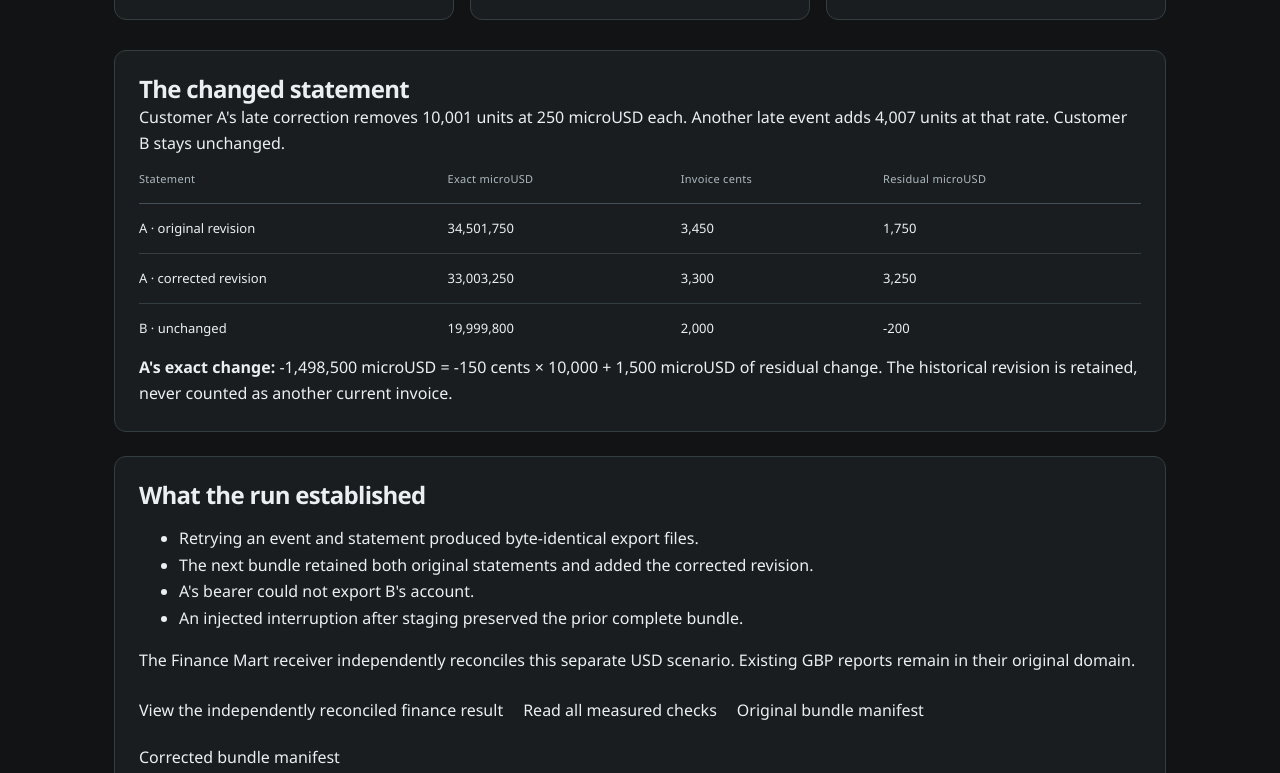
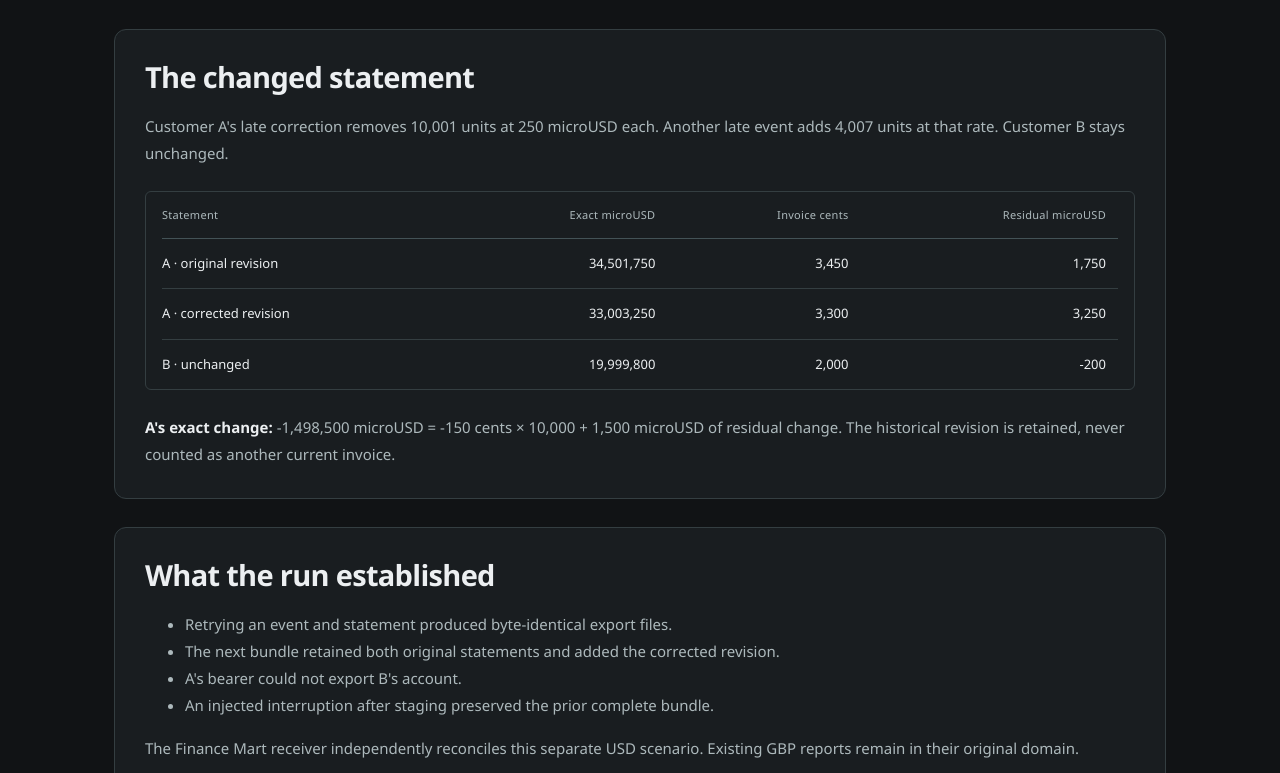
Before and after one commit to VasilenData/usage-metering-platform, a website: page web/finance-bridge/index.html in a window 1280 px wide. Shown: the part 736-1509 px from the top of the page. Drawn offline with Linux system fonts and the light colour scheme; a web font is replaced by a local one.

Commit message:
Polish the billing correction walkthrough

```diff
--- a/web/finance-bridge/index.html
+++ b/web/finance-bridge/index.html
@@ -3,9 +3,9 @@
 <head><meta charset="utf-8"><meta name="viewport" content="width=device-width,initial-scale=1">
 <meta name="description" content="Trace a late usage correction through immutable statements, exact money units and a versioned Finance Mart export. Synthetic local evidence.">
 <title>Meterwork → Finance · Follow the correction</title>
-<link rel="stylesheet" href="../styles.css?v=4">
+<link rel="stylesheet" href="../styles.css?v=5">
 <style>main{max-width:1100px;margin:auto;padding:30px 24px 60px}.intro{max-width:760px}.intro h1{font-size:clamp(2.3rem,6vw,4rem);line-height:1.08;margin:24px 0}.intro p{line-height:1.7}.steps{display:grid;grid-template-columns:repeat(3,1fr);gap:16px;margin:30px 0}.steps article{padding:22px}.steps h2{font-size:1.15rem}.proof{padding:24px;margin:24px 0}.proof p,.proof li{line-height:1.65}.links{display:flex;gap:20px;flex-wrap:wrap;margin:24px 0}td,th{padding:14px 12px}code{overflow-wrap:anywhere}.scope{border-left:3px solid #b9aa7e;padding-left:18px}@media(max-width:720px){.steps{grid-template-columns:1fr}.table-scroll{overflow-x:auto}}a{color:inherit}</style></head>
-<body><a class="skip-link" href="#main">Skip to content</a>
+<body class="bridge-page"><a class="skip-link" href="#main">Skip to content</a>
 <header class="topbar"><a class="brand" href="../">meterwork <span class="edition">ENGINEERING LAB</span></a><a class="text-link" href="https://github.com/VasilenData/usage-metering-platform/blob/main/docs/FINANCE_BRIDGE.md">Inspect the engineering ↗</a></header>
 <main id="main"><section class="intro"><span class="eyebrow">USAGE → STATEMENT → FINANCE</span><h1>Follow one correction.<br>Keep every cent explainable.</h1>
 <p>An API request arrives late. Another is corrected. The original statement must remain reproducible, the next delivery must be complete, and finance must understand exactly why its balance changed.</p>
@@ -15,7 +15,7 @@
 <div class="table-scroll"><table><caption class="sr-only">Actual exported statement totals and explicit invoice policy</caption><thead><tr><th>Statement</th><th>Exact microUSD</th><th>Invoice cents</th><th>Residual microUSD</th></tr></thead><tbody><tr><td>A · original revision</td><td>34,501,750</td><td>3,450</td><td>1,750</td></tr><tr><td>A · corrected revision</td><td>33,003,250</td><td>3,300</td><td>3,250</td></tr><tr><td>B · unchanged</td><td>19,999,800</td><td>2,000</td><td>-200</td></tr></tbody></table></div>
 <p><strong>A's exact change:</strong> -1,498,500 microUSD = -150 cents × 10,000 + 1,500 microUSD of residual change. The historical revision is retained, never counted as another current invoice.</p></section>
 <section class="panel proof"><h2>What the run established</h2><ul><li>Retrying an event and statement produced byte-identical export files.</li><li>The next bundle retained both original statements and added the corrected revision.</li><li>A's bearer could not export B's account.</li><li>An injected interruption after staging preserved the prior complete bundle.</li></ul><p>The Finance Mart receiver independently reconciles this separate USD scenario. Existing GBP reports remain in their original domain.</p>
-<div class="links"><a href="https://vasilendata.github.io/ecommerce-finance-mart/meterwork-bridge/2026-11-15/">View the independently reconciled finance result</a><a href="report.json">Read all measured checks</a><a href="bundle-001/manifest.json">Original bundle manifest</a><a href="bundle-002/manifest.json">Corrected bundle manifest</a></div>
+<div class="links"><a href="https://vasilendata.github.io/ecommerce-finance-mart/meterwork-bridge/">View the independently reconciled finance result</a><a href="report.json">Read all measured checks</a><a href="bundle-001/manifest.json">Original bundle manifest</a><a href="bundle-002/manifest.json">Corrected bundle manifest</a></div>
 <div class="links"><a href="bundle-002/accounts.json">Account mapping</a><a href="bundle-002/statements.json">Exact statement history</a><a href="bundle-002/source_snapshots.json">Scoped usage and prices</a></div></section>
 <section class="intro"><h2>Boundaries worth stating</h2><p>This is a bounded statement export, not a live CDC system. Each account has its own source cutoff; the two captures are not a cross-account transaction. Checksums detect changes but do not authenticate a producer. Atomic directory visibility does not establish power-loss durability. Invoice rounding and downstream collection inputs are clearly labelled simulations.</p><p>AI-assisted implementation and review; no independent human review or unaided interview performance is claimed.</p></section>
 <footer><a href="../">← Meterwork</a><a href="https://github.com/VasilenData/usage-metering-platform/blob/main/docs/FINANCE_BRIDGE.md">Contract, reproduction and limitations ↗</a></footer></main></body></html>
```
